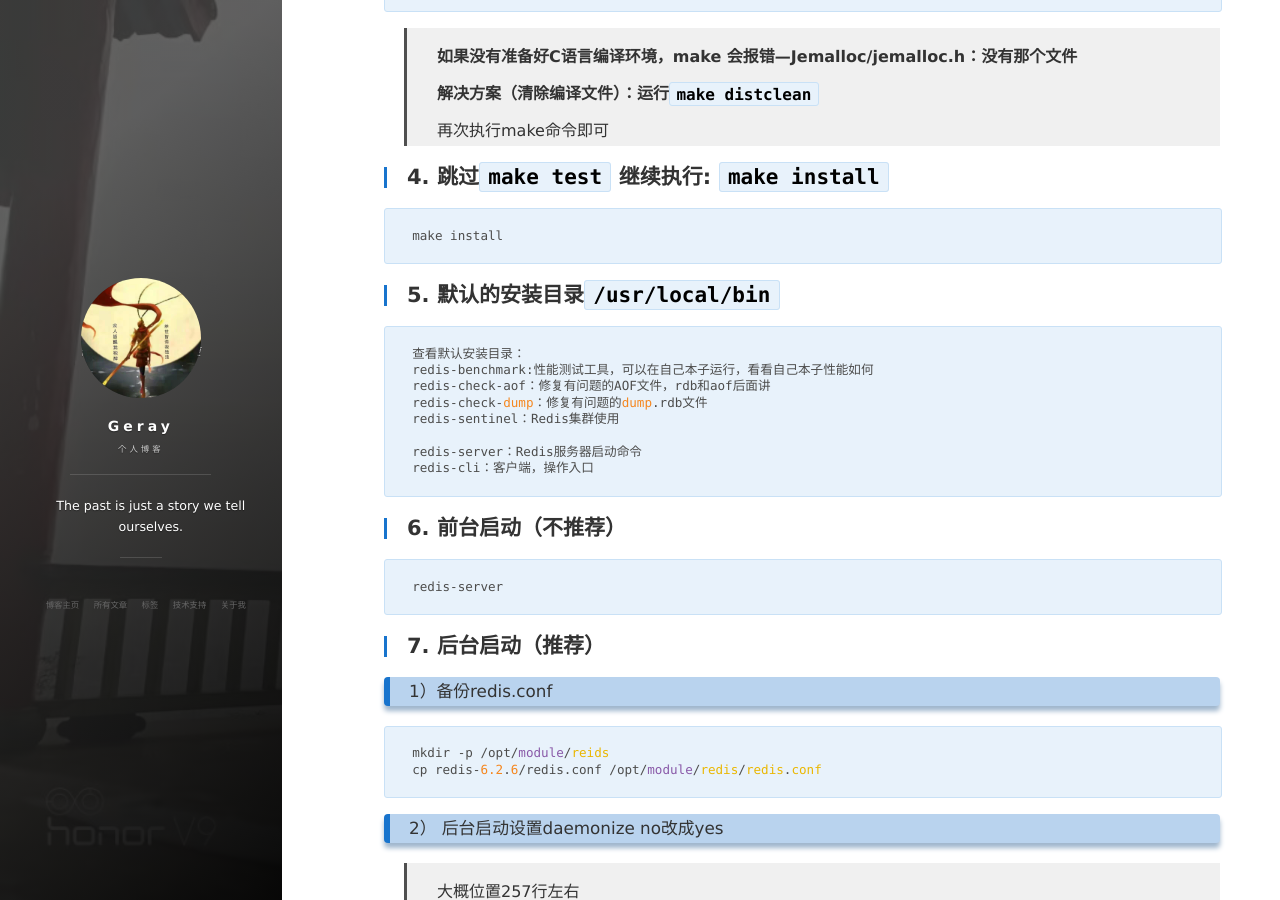
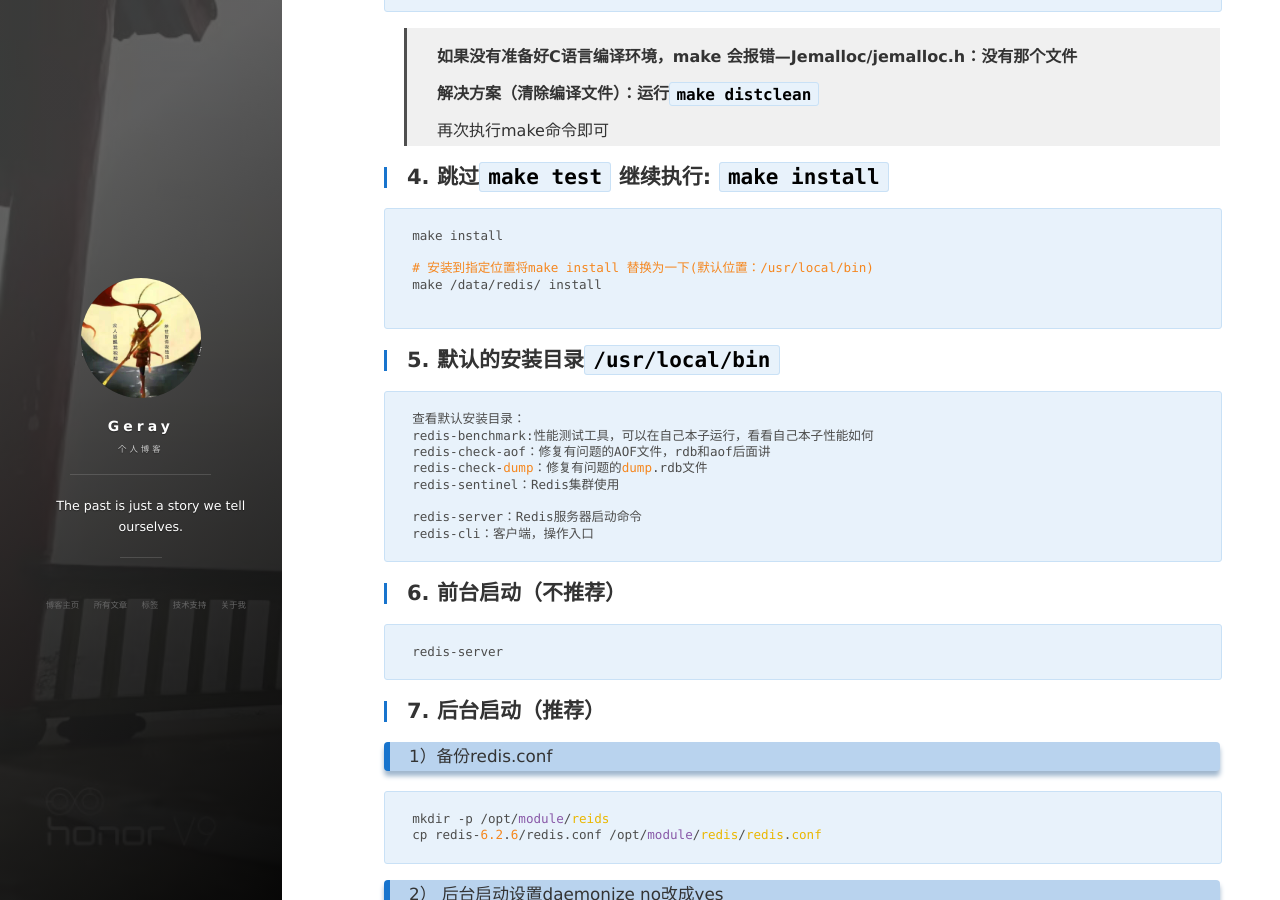
Before and after one commit to geray-zsg/geray-zsg.github.io, a Jekyll site: the page built from _posts/2022-4-12-redis基础（一）-单节点介绍.md, in a window 1280 px wide and 900 px high, scrolled down 2299 px. Built offline with Jekyll 4.4.1, drawn with Linux system fonts in a browser that asks for light colours; nearby versions of some CDN libraries; comment, search, counter and statistics services are not loaded.

Commit message:
Update 2022-4-12-redis基础（一）-单节点介绍.md

````diff
--- a/_posts/2022-4-12-redis基础（一）-单节点介绍.md
+++ b/_posts/2022-4-12-redis基础（一）-单节点介绍.md
@@ -67,6 +67,10 @@ make
 
 ```
 make install
+
+# 安装到指定位置将make install 替换为一下(默认位置：/usr/local/bin)
+make /data/redis/ install
+
 ```
 
 ## 5. 默认的安装目录`/usr/local/bin`
````
